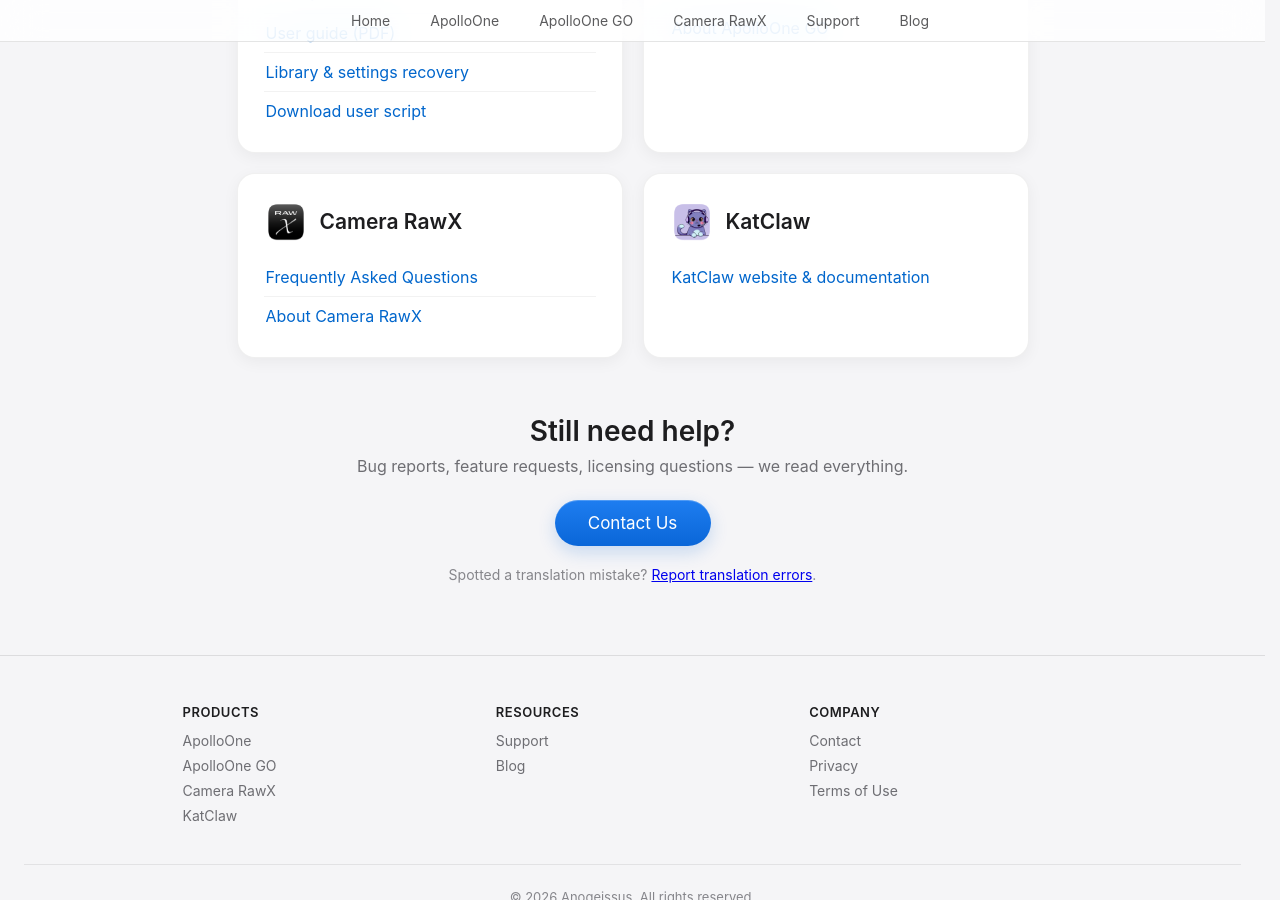
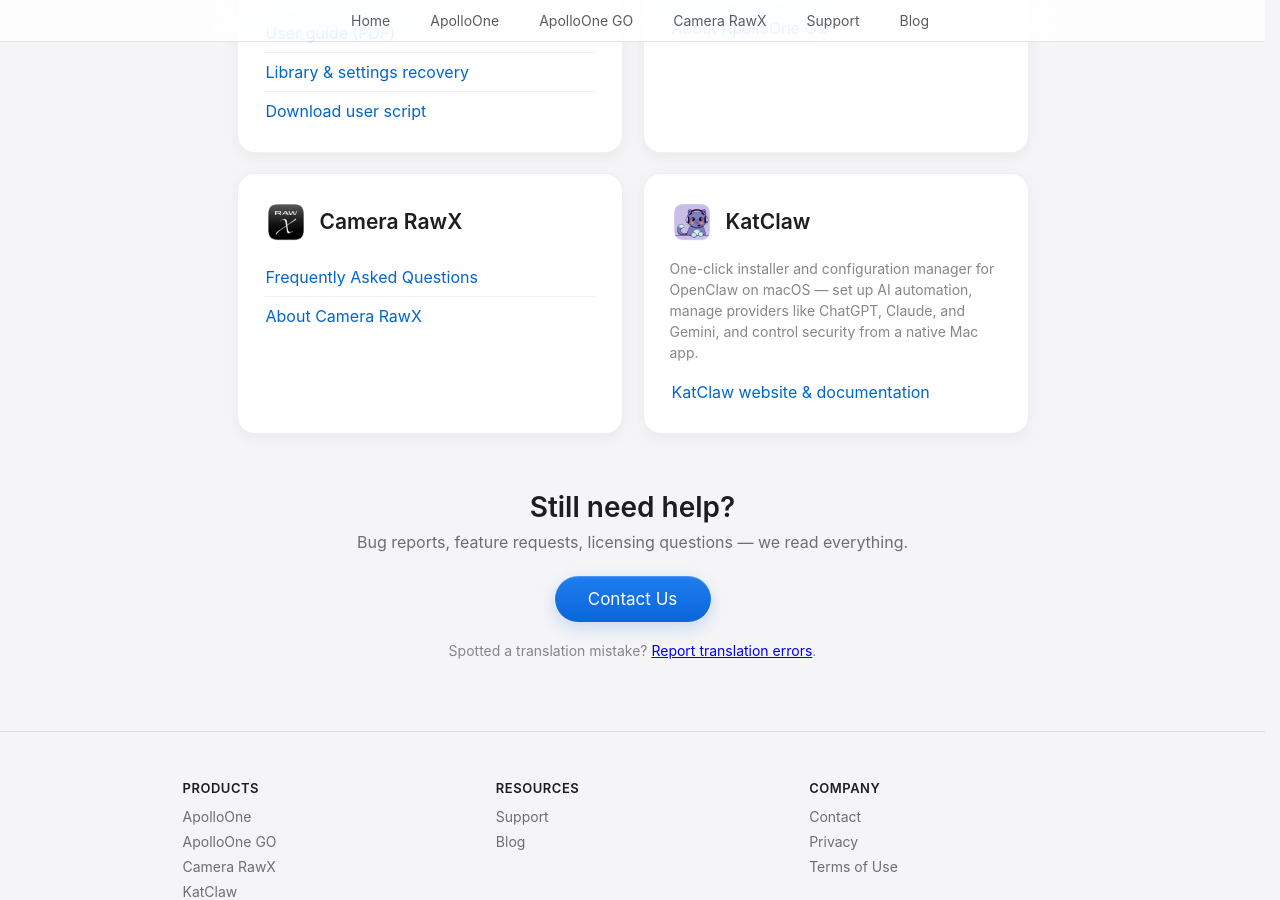
Before and after one commit to anogeissus/anogeissus.com, a Jekyll site: the page support.html, which Jekyll copies as it is, in a window 1280 px wide and 900 px high, scrolled down 437 px. Built offline with Jekyll 4.4.1, drawn with Linux system fonts in a browser that asks for light colours; some web fonts are replaced.

Commit message:
Support page: add KatClaw description to its card (mirrors katclaw.ai copy; support-note pattern from the GO card)

```diff
--- a/support.html
+++ b/support.html
@@ -211,6 +211,7 @@
             <img src="images/katclaw-icon.png" alt="KatClaw icon">
             <h2>KatClaw</h2>
         </div>
+        <p class="support-note">One-click installer and configuration manager for OpenClaw on macOS — set up AI automation, manage providers like ChatGPT, Claude, and Gemini, and control security from a native Mac app.</p>
         <ul>
             <li><a href="https://katclaw.ai">KatClaw website &amp; documentation</a></li>
         </ul>
```
